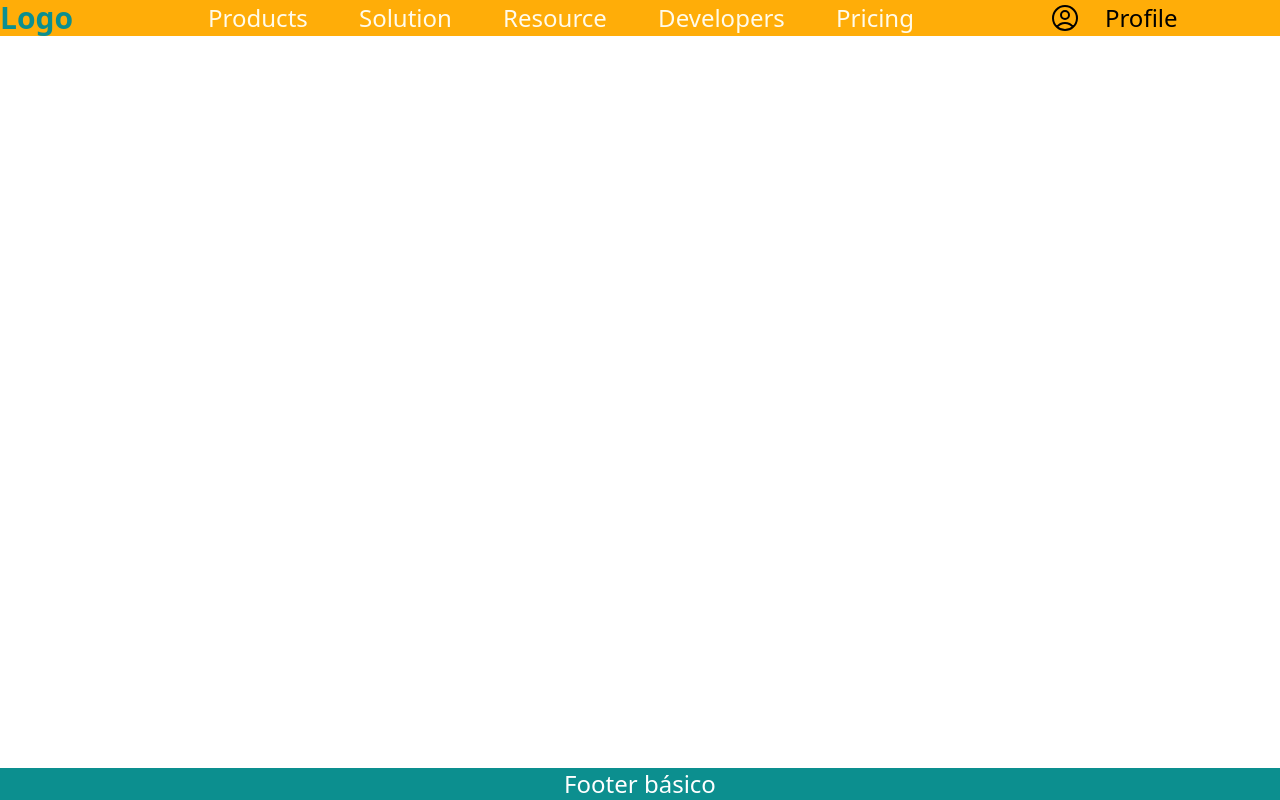
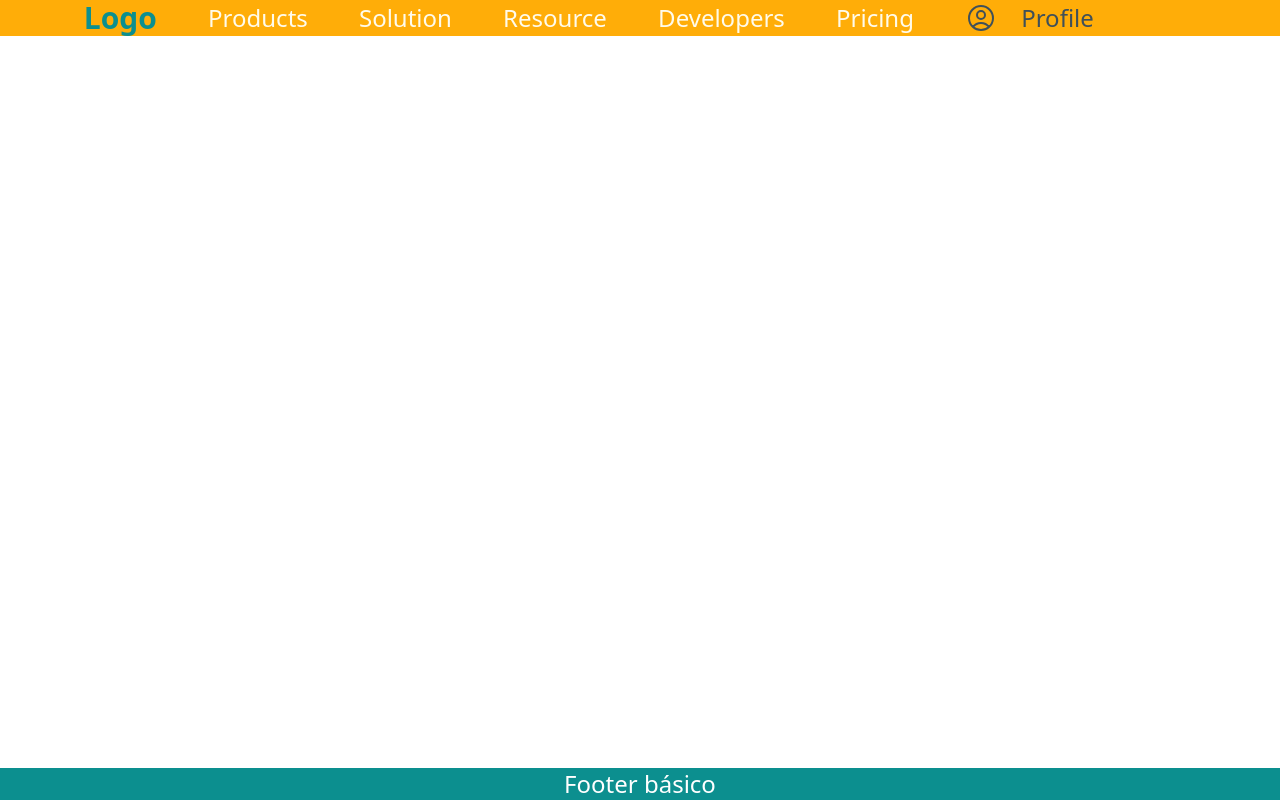
Before and after one commit to Gustavolima07/ML_Project, a React (Vite) app in the folder ML_React/: page / in a window 1280 px wide. Built offline with nearby package versions, Linux system fonts and the light colour scheme.

Commit message:
Navbar atualizada

```diff
--- /dev/null
+++ b/ML_React/src/Components/Cards/Cards.jsx
@@ -0,0 +1,7 @@
+const Cards = () => {
+    return (
+        <div className="">
+
+        </div>
+    )
+}
--- /dev/null
+++ b/ML_React/src/Components/Cards/index.js
@@ -0,0 +1 @@
+export * from './Cards';
--- a/ML_React/src/Components/Navbar/Navbar.jsx
+++ b/ML_React/src/Components/Navbar/Navbar.jsx
@@ -4,15 +4,16 @@ import { Link } from "react-router";
 const Navbar = () => {
     return (
     <header class="bg-laranja">
-        <nav class="flex justify-between items-center w-[92%]  mx-auto text-2xl py-7">
-            <div>
-                <Link to="Inicial">
-                    <h1 className="text-azul font-bold text-3xl">Logo</h1>
-                </Link>
-            </div>
+        <nav class="flex justify-center items-center w-[92%]  mx-auto text-2xl py-7">
             <div className="nav-links duration-500 md:static absolute
             md:min-h-fit min-h-[60vh] left-0 top-[-100%] md:w-auto  w-full flex items-center px-5">
+
                 <ul className="flex md:flex-row flex-col md:items-center md:gap-[4vw] gap-8 text-amber-50">
+                    <li>
+                        <Link to="/">
+                            <h1 className="text-azul font-bold text-3xl">Logo</h1>
+                        </Link>
+                    </li>
                     <li>
                         <a className="hover:text-gray-500 " href="#">Products</a>
                     </li>
@@ -28,19 +29,19 @@ const Navbar = () => {
                     <li>
                         <a className="hover:text-gray-500" href="#">Pricing</a>
                     </li>
+                    <li>
+                        <Link to="Login">
+                            <div className="flex items-center gap-6 text-dark">
+                                <svg xmlns="http://www.w3.org/2000/svg" fill="none" viewBox="0 0 24 24" strokeWidth={1.5} stroke="currentColor" className="size-8 cursor-pointer">
+                                            <path strokeLinecap="round" strokeLinejoin="round" d="M17.982 18.725A7.488 7.488 0 0 0 12 15.75a7.488 7.488
+                                            0 0 0-5.982 2.975m11.963 0a9 9 0 1 0-11.963 0m11.963 0A8.966 8.966 0 0 1 12 21a8.966 8.966 0 0 1-5.982-2.275M15 9.75a3 3 0 1 1-6 0 3 3 0 0 1 6 0Z" />
+                                </svg><span className="cursor-pointer">Profile</span>
+
+                            </div>
+                        </Link>
+                    </li>
+
                 </ul>
-            </div>
-            <div>
-            <Link to="Login">
-            <div className="flex items-center gap-6">
-                <svg xmlns="http://www.w3.org/2000/svg" fill="none" viewBox="0 0 24 24" strokeWidth={1.5} stroke="currentColor" className="size-8 cursor-pointer">
-                            <path strokeLinecap="round" strokeLinejoin="round" d="M17.982 18.725A7.488 7.488 0 0 0 12 15.75a7.488 7.488
-                            0 0 0-5.982 2.975m11.963 0a9 9 0 1 0-11.963 0m11.963 0A8.966 8.966 0 0 1 12 21a8.966 8.966 0 0 1-5.982-2.275M15 9.75a3 3 0 1 1-6 0 3 3 0 0 1 6 0Z" />
-                </svg>
-                <span className="cursor-pointer">Profile</span>
-            </div>
-            </Link>
-
             </div>
         </nav>
     </header>
--- a/ML_React/src/Components/index.js
+++ b/ML_React/src/Components/index.js
@@ -1,3 +1,4 @@
 export * from './Navbar';
 export * from './Footer';
 export * from './Conteudo';
+export * from './Cards';
```
